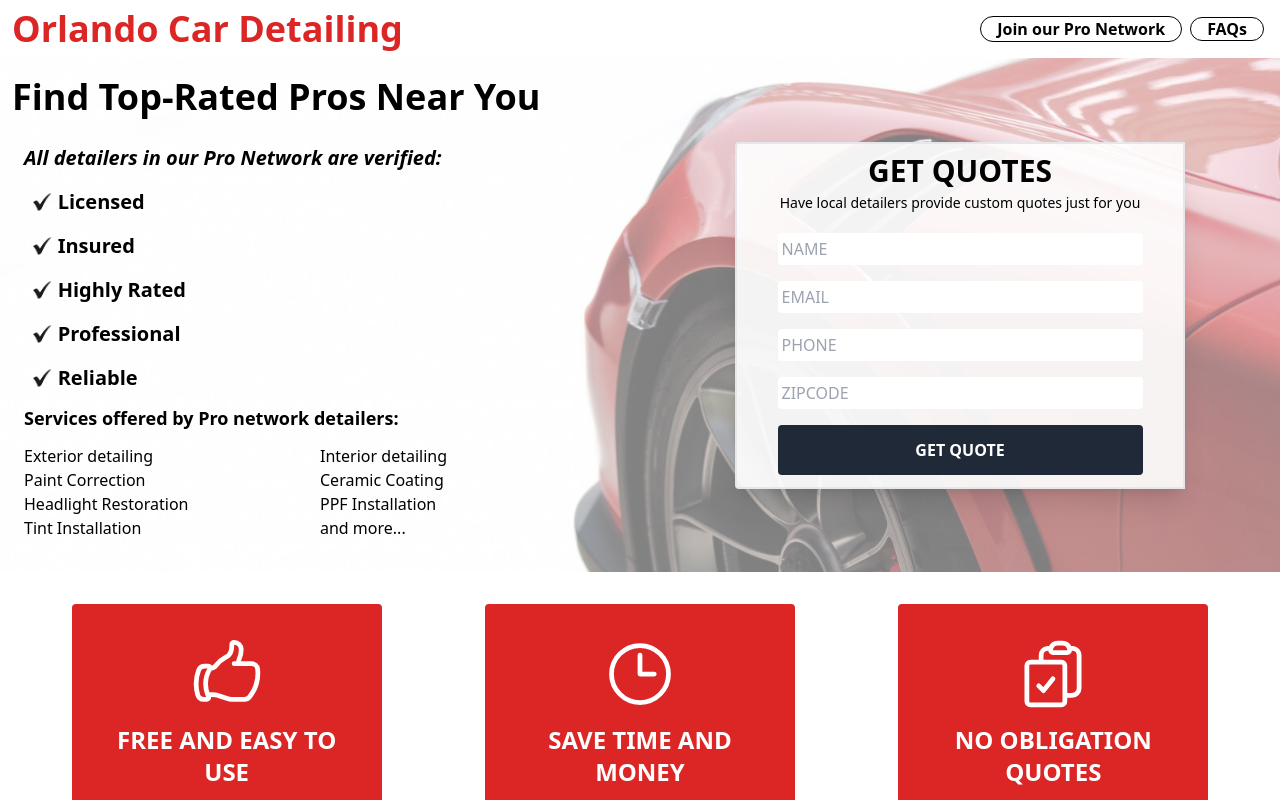
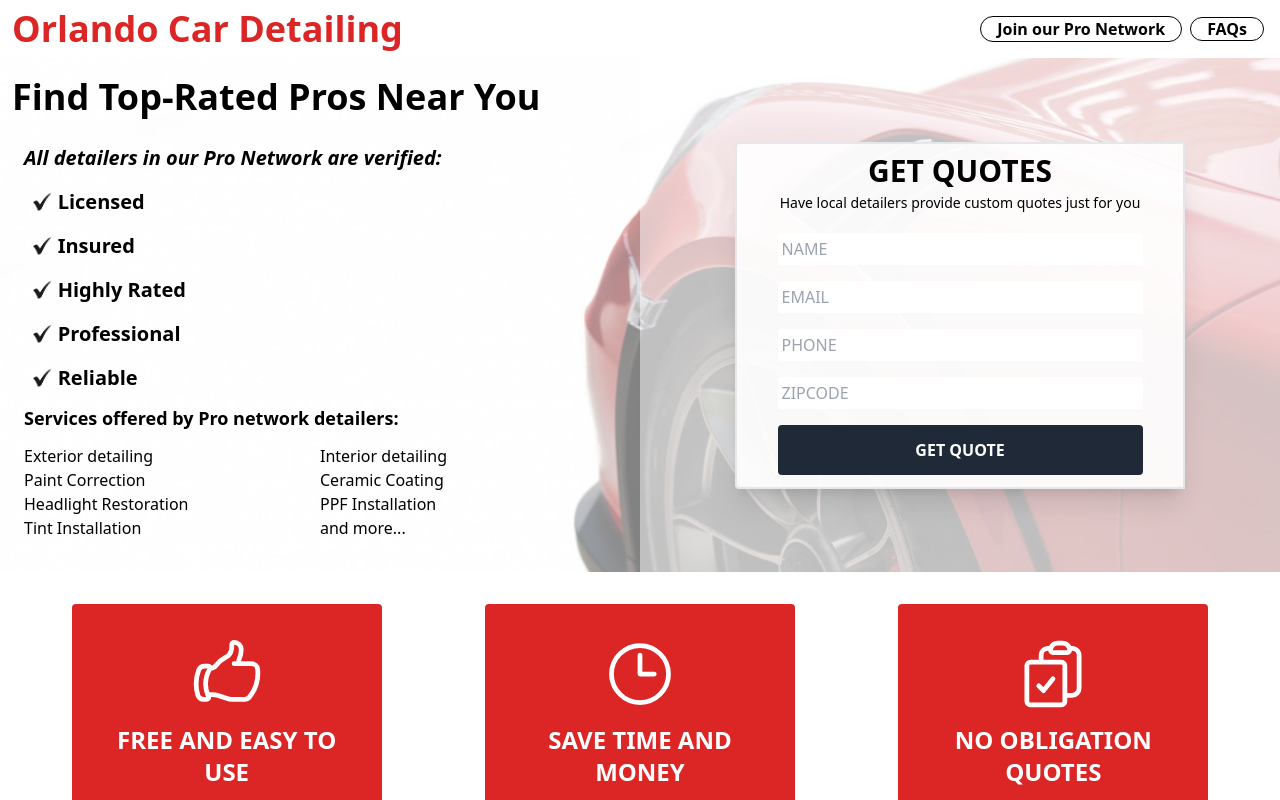
Before and after one commit to jhdavey/ocd, a React (Create React App) app in the folder client/: page / in a window 1280 px wide. Shown: the top 800 px of the page. Built offline with nearby package versions, Linux system fonts and the light colour scheme.

Commit message:
Changed background brightness

```diff
--- a/client/src/components/pages/Home.js
+++ b/client/src/components/pages/Home.js
@@ -45,7 +45,7 @@ export default function Home() {
             </div>
 
             {/* Landing page intro section (right side)  */}
-            <div ref={form} className="w-full md:w-1/2 p-5 flex justify-center items-center bg-white/50">
+            <div ref={form} className="w-full md:w-1/2 p-5 flex justify-center items-center bg-white/75">
               <QuoteForm />
             </div>
 
```
